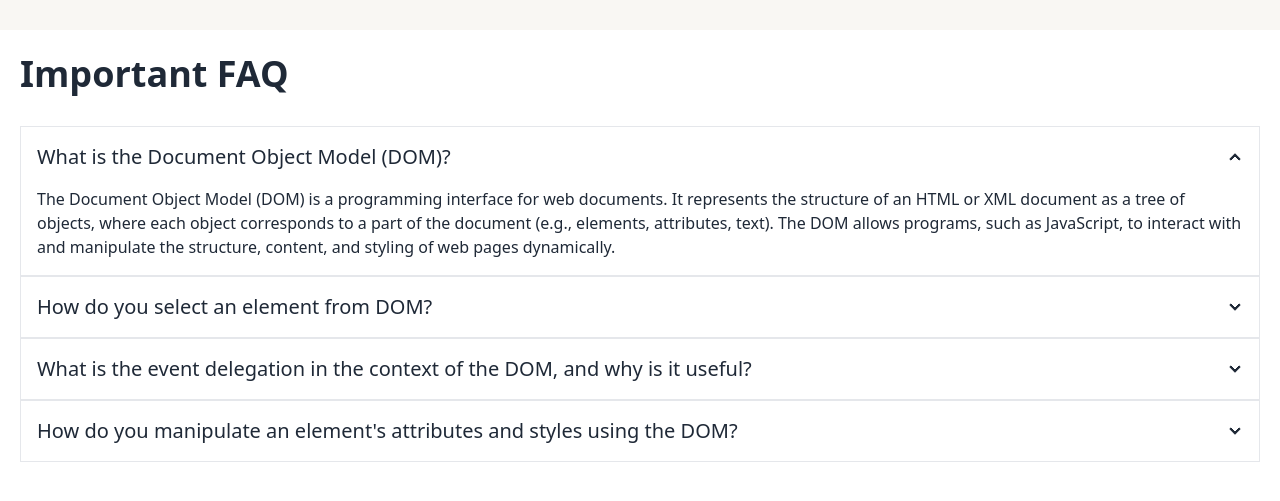
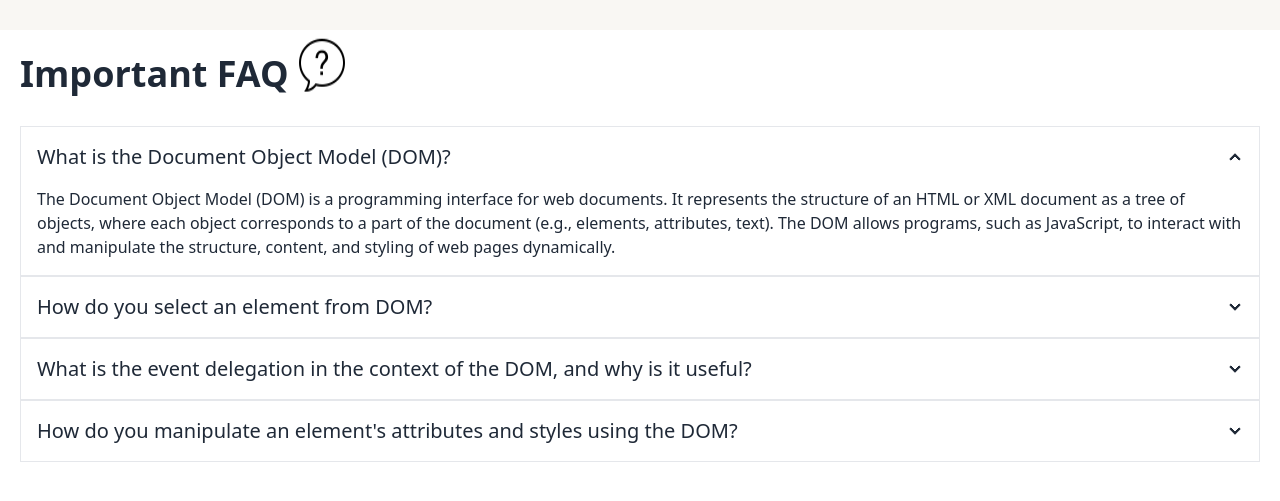
Before and after one commit to sagorahmed51242/Assignment_04_PH10, a plain HTML site: page faq.html in a window 1280 px wide. Shown: the part 67-568 px from the top of the page. Drawn offline with nearby package versions, Linux system fonts and the light colour scheme.

Commit message:
all is done

```diff
--- a/faq.html
+++ b/faq.html
@@ -32,7 +32,7 @@
 
     <div class="container mx-auto mt-6 px-5">
 
-        <h1 class="font-bold text-4xl pb-8">Important FAQ</h1>
+        <h1 class="font-bold text-4xl pb-8 flex">Important FAQ <img class="-mt-5 pl-2" src="assets/icons8-question-50.png" alt=""></h1>
         <div class="collapse collapse-arrow border rounded-none">
             <input type="radio" name="my-accordion-2" checked="checked" />
             <div class="collapse-title text-xl font-medium">What is the Document Object Model (DOM)?</div>
```
Also changed, not shown: assets/icons8-question-50.png (added).
